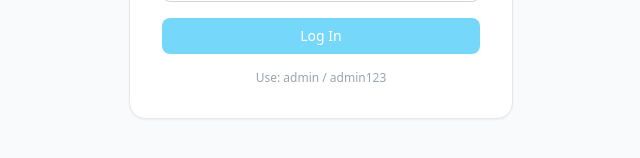
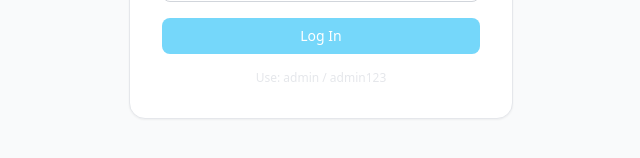
Before and after one commit to revurajaratnam/product-admin-dashboard, a Next.js app: page /login in a window 1280 px wide. Shown: the part 464-622 px from the top of the page, without its empty margins (319-959 px from the left). Built offline with nearby package versions, Linux system fonts and the light colour scheme.

Commit message:
fix: update text color for demo credentials in LoginForm component

```diff
--- a/src/components/auth/LoginForm.jsx
+++ b/src/components/auth/LoginForm.jsx
@@ -59,7 +59,7 @@
         {loading ? "Logging in..." : "Log In"}
       </Button>
 
-      <p className="text-center text-xs text-gray-400">
+      <p className="text-center text-xs text-gray-200">
         Use: admin / admin123
       </p>
     </form>
```
